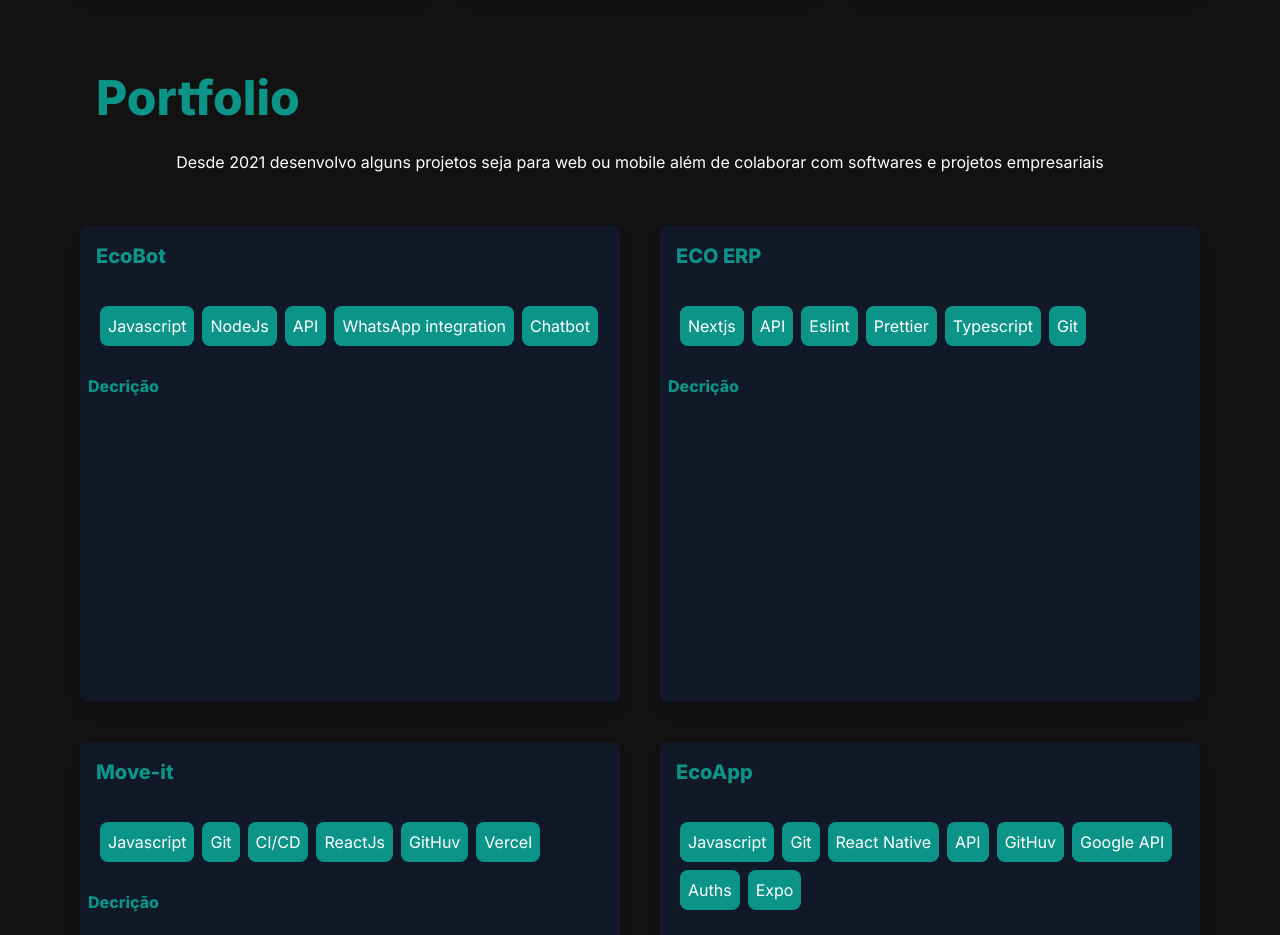
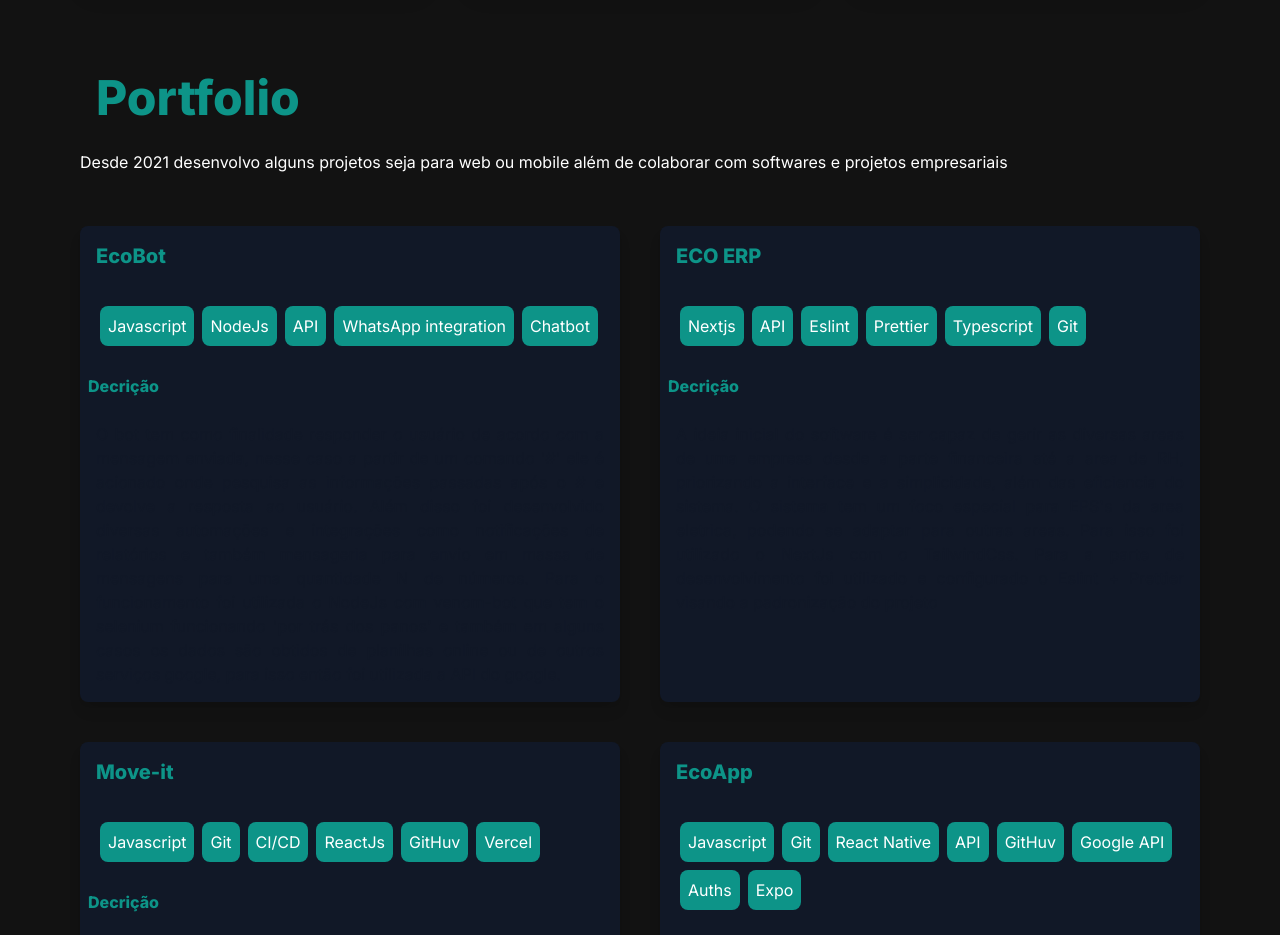
Before and after one commit to rafael3007/portfolio, a Next.js app: page / in a window 1280 px wide. Shown: the part 1820-2755 px from the top of the page. Built offline with nearby package versions, Linux system fonts and the light colour scheme.

Commit message:
configuration

```diff
--- a/src/app/page.tsx
+++ b/src/app/page.tsx
@@ -144,7 +144,7 @@
         <section className="py-10">
           <div>
             <h3 className="text-teal-600 font-extrabold p-2 m-2 text-5xl dark:text-white">Portfolio</h3>
-            <p className="text-white text-md py-2 leading-8 text-center dark:text-gray-200">
+            <p className="text-white text-md py-2 leading-8 dark:text-gray-200">
               Desde 2021 desenvolvo alguns projetos seja para web ou mobile além de colaborar com softwares e projetos empresariais
             </p>
           </div>
--- a/tsconfig.json
+++ b/tsconfig.json
@@ -22,6 +22,6 @@
       "@/*": ["./src/*"]
     }
   },
-  "include": ["next-env.d.ts", "**/*.ts", "**/*.tsx", ".next/types/**/*.ts"],
+  "include": ["next-env.d.ts", "**/*.ts", "**/*.tsx", ".next/types/**/*.ts",".pdf"],
   "exclude": ["node_modules"]
 }
```
